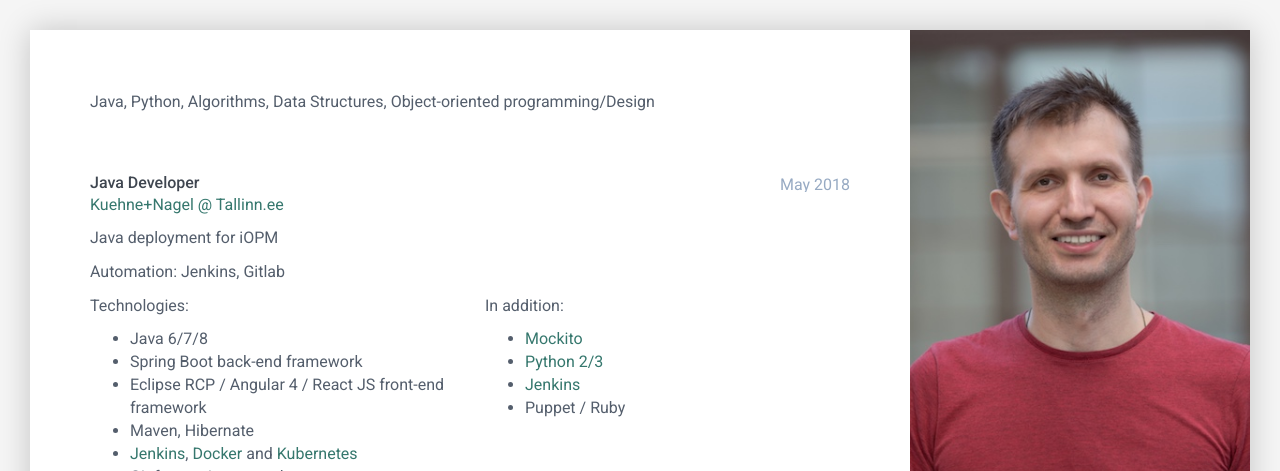
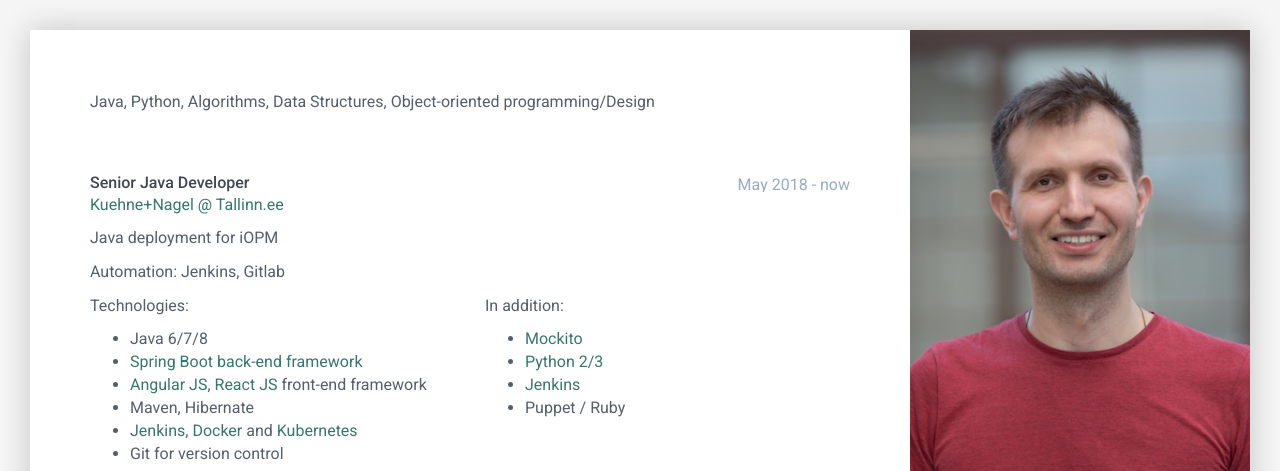
Before and after one commit to stden/stden.github.io, a website: page index.html in a window 1280 px wide. Shown: the top 471 px of the page. Drawn offline with Linux system fonts and the light colour scheme.

Commit message:
[!] KN job title

```diff
--- a/index.html
+++ b/index.html
@@ -93,8 +93,8 @@
         <div class="item">
             <div class="meta">
                 <div class="upper-row">
-                    <h3 class="job-title">Java Developer</h3>
-                    <div class="time">May 2018</div>
+                    <h3 class="job-title">Senior Java Developer</h3>
+                    <div class="time">May 2018 - now</div>
                 </div>
                 <div class="company">
                     <a href="https://home.kuehne-nagel.com">Kuehne+Nagel @ Tallinn.ee</a>
@@ -110,8 +110,10 @@
                         </p>
                         <ul>
                             <li>Java 6/7/8</li>
-                            <li>Spring Boot back-end framework</li>
-                            <li>Eclipse RCP / Angular 4 / React JS front-end framework</li>
+                            <li><a href="https://spring.io/projects/spring-boot">Spring Boot back-end framework</a></li>
+                            <li><a href="https://angular.io">Angular JS</a>,
+                                <a href="https://reactjs.org">React JS</a> front-end framework
+                            </li>
                             <li>Maven, Hibernate</li>
                             <li><a href="https://jenkins.io">Jenkins</a>,
                                 <a href="https://www.docker.com">Docker</a> and
```
